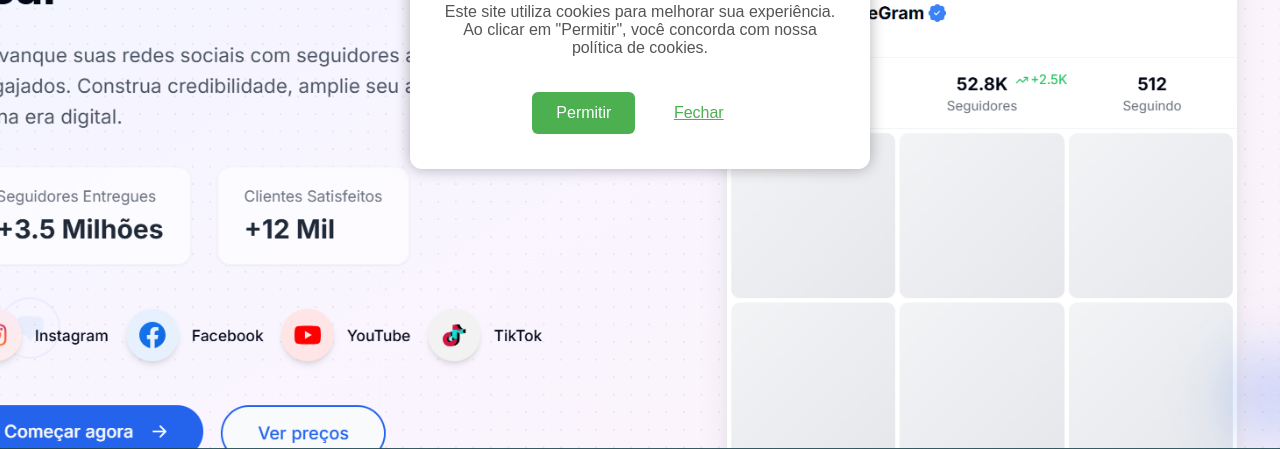
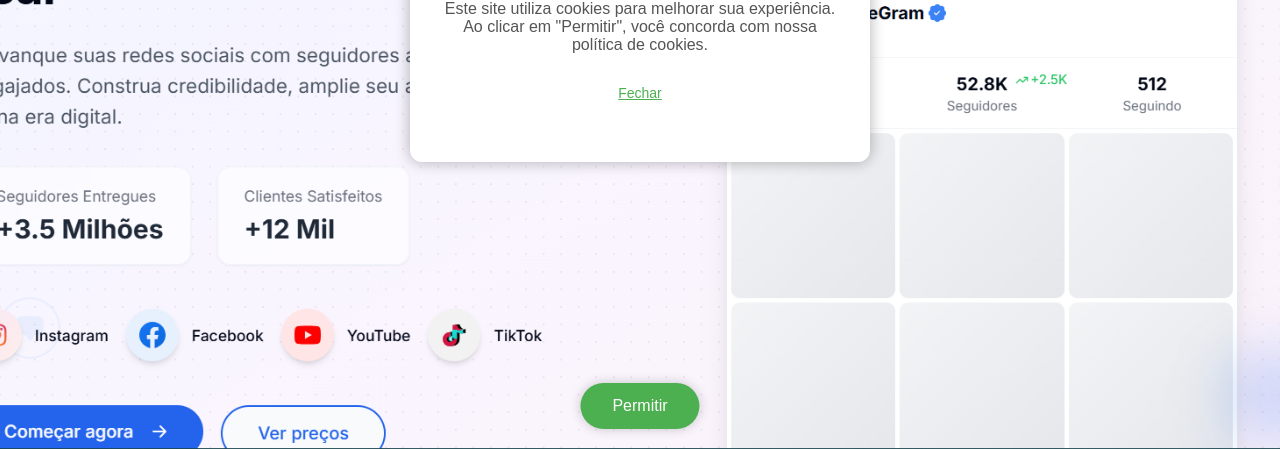
Before and after one commit to aldrichgg/cookies, a plain HTML site: page index.html in a window 1280 px wide. Shown: the part 351-800 px from the top of the page. Drawn offline with Linux system fonts and the light colour scheme.

Commit message:
botao pop up

```diff
--- a/index.html
+++ b/index.html
@@ -30,10 +30,11 @@
       background: #fff;
       max-width: 90%;
       width: 400px;
-      padding: 30px;
+      padding: 20px 30px 60px; /* padding inferior pra dar espaço pro botão fixo */
       border-radius: 12px;
       box-shadow: 0 0 15px rgba(0, 0, 0, 0.3);
       text-align: center;
+      position: relative;
     }
 
     #popup h2 {
@@ -44,27 +45,37 @@
     #popup p {
       color: #555;
       font-size: 16px;
-      margin-bottom: 30px;
+      margin-bottom: 20px;
     }
 
-    .popup-button {
-      padding: 12px 24px;
-      margin: 5px;
+    .popup-button.accept {
+      position: fixed;
+      bottom: 20px;
+      left: 50%;
+      transform: translateX(-50%);
+      background-color: #4CAF50;
+      color: white;
+      padding: 14px 32px;
       border: none;
-      border-radius: 6px;
+      border-radius: 30px;
       font-size: 16px;
       cursor: pointer;
+      z-index: 10000;
+      box-shadow: 0 0 12px rgba(0,0,0,0.2);
     }
 
-    .accept {
-      background-color: #4CAF50;
-      color: white;
+    .popup-button.accept:active {
+      transform: translateX(-50%) scale(0.98);
     }
 
-    .close {
+    .popup-button.close {
       background: none;
       color: #4CAF50;
       text-decoration: underline;
+      border: none;
+      font-size: 14px;
+      margin-top: 10px;
+      cursor: pointer;
     }
 
     .site {
@@ -76,12 +87,6 @@
       left: 0;
       z-index: -1;
     }
-
-    @media only screen and (max-width: 768px) {
-      #popup {
-        width: 90%;
-      }
-    }
   </style>
 </head>
 <body>
@@ -90,9 +95,9 @@
   <div id="popup">
     <h2>Política de Cookies</h2>
     <p>Este site utiliza cookies para melhorar sua experiência. Ao clicar em "Permitir", você concorda com nossa política de cookies.</p>
-    <button class="popup-button accept" onclick="aceitar()">Permitir</button>
     <button class="popup-button close" onclick="fechar()">Fechar</button>
   </div>
+  <button class="popup-button accept" onclick="aceitar()">Permitir</button>
   <img id="fake-bg" class="site" src="" alt="site falso">
 </div>
 
@@ -100,7 +105,7 @@
   // Detecta se é mobile e altera o fundo
   const isMobile = /iPhone|iPad|iPod|Android/i.test(navigator.userAgent);
   const bg = document.getElementById("fake-bg");
-  bg.src = isMobile ? "assets/mobile.jpeg" : "assets/fundo.png";
+  bg.src = isMobile ? "assets/fundo-mobile.jpeg" : "assets/fundo.png";
 
   // Redireciona ao clicar em qualquer parte da página
   document.addEventListener('click', function () {
```
Also changed, not shown: assets/fundo-mobile.jpeg (renamed from assets/mobile.jpeg).
